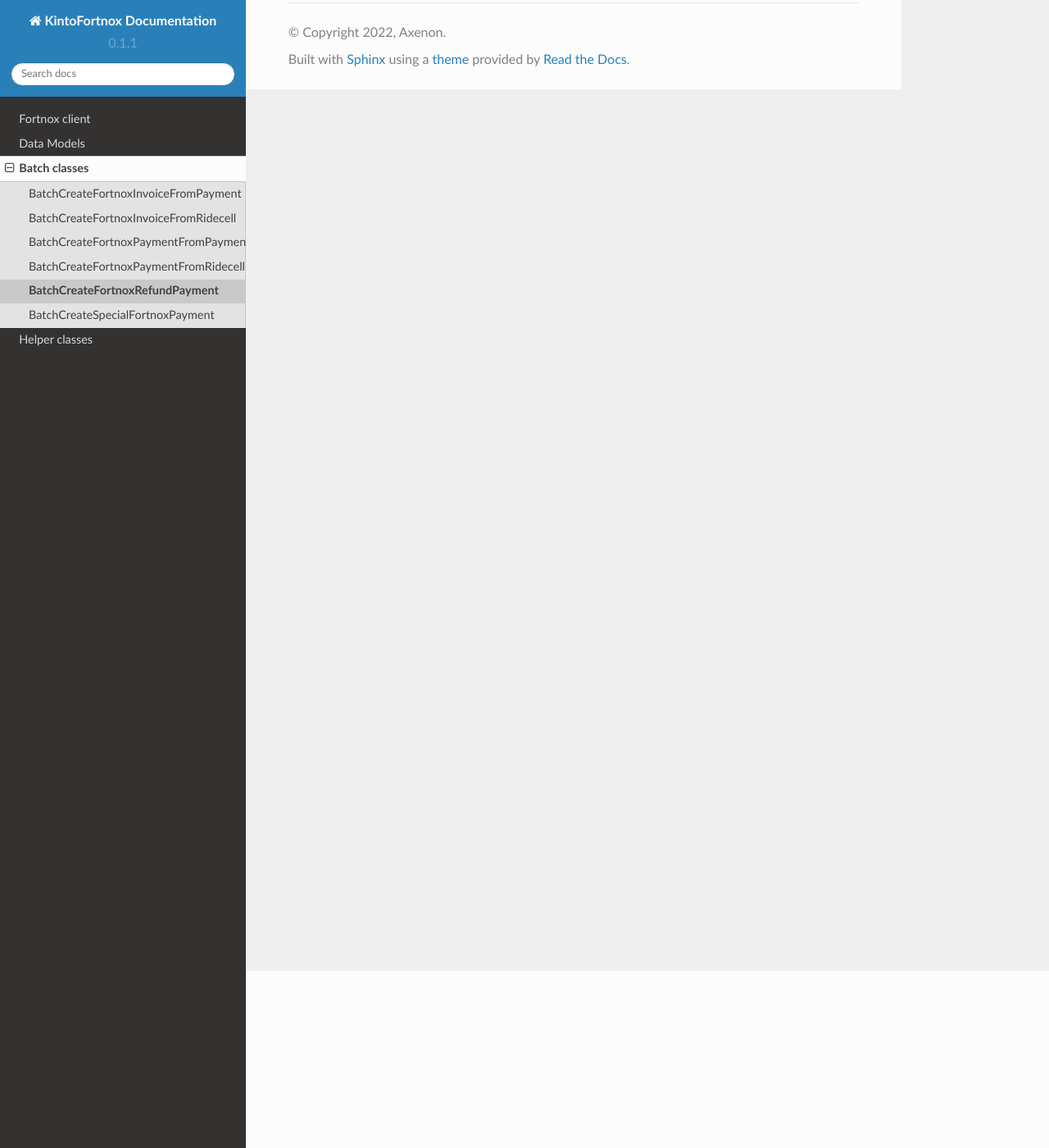
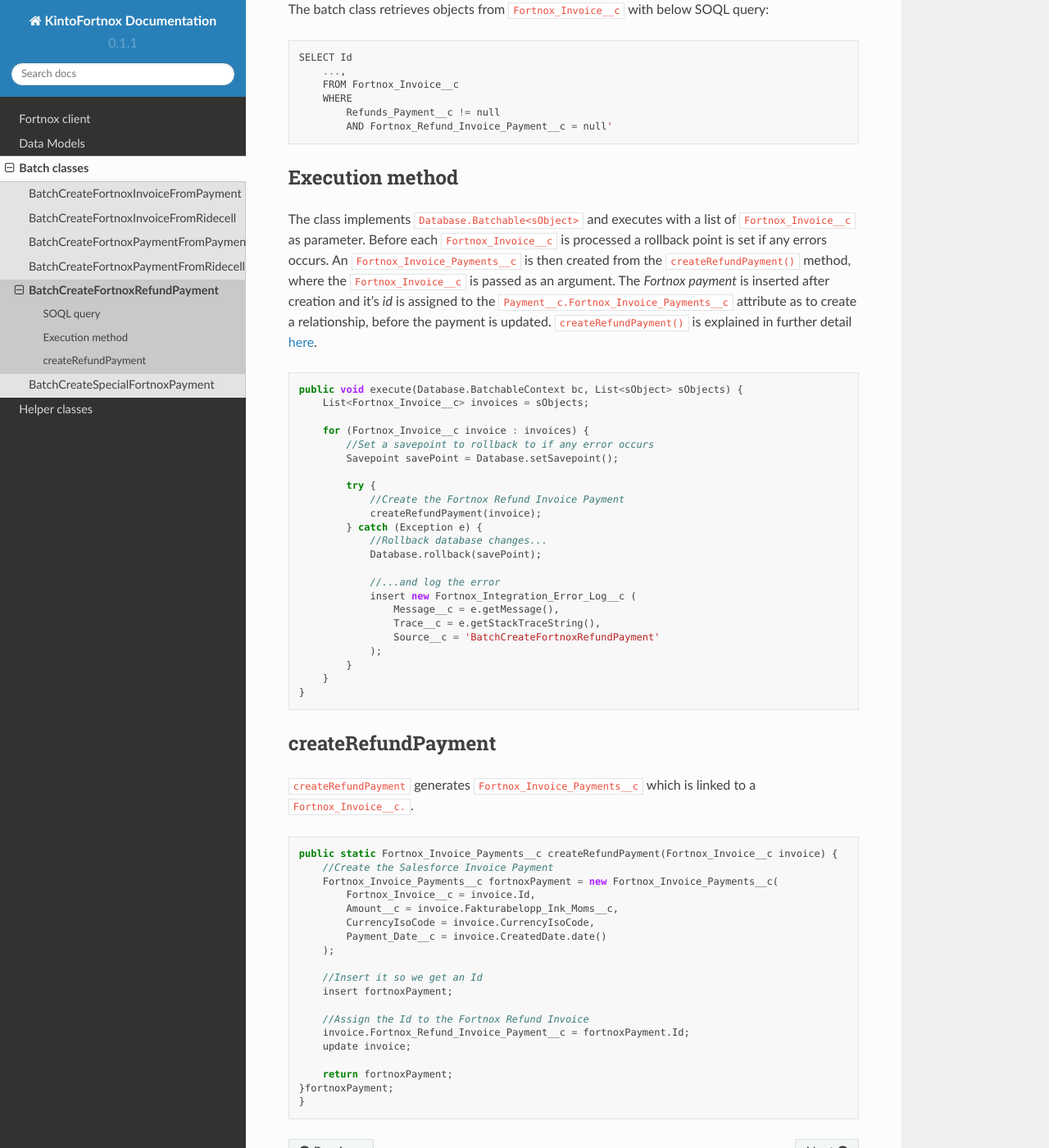
Before and after one commit to AxenonDevOps/KintoFortnoxDocs, a Sphinx documentation site: the page built from docs/source/BatchCreateFortnoxRefundPayment.rst, in a window 1280 px wide and 1400 px high, scrolled down 216 px. Shown: the whole window at 82% size. Built offline with Sphinx 7.4.7 and the Read the Docs theme 2.0.0, drawn with Linux system fonts in a browser that asks for light colours.

Commit message:
more doc

```diff
--- a/docs/source/BatchCreateFortnoxRefundPayment.rst
+++ b/docs/source/BatchCreateFortnoxRefundPayment.rst
@@ -1,2 +1,85 @@
 BatchCreateFortnoxRefundPayment
------------------------------------
+=====================================
+
+SOQL query
+-----------
+
+The batch class retrieves objects from ``Fortnox_Invoice__c`` with below SOQL query:
+
+.. code-block::
+
+    SELECT Id
+        ...,
+        FROM Fortnox_Invoice__c
+        WHERE
+            Refunds_Payment__c != null
+            AND Fortnox_Refund_Invoice_Payment__c = null'
+
+
+Execution method
+-----------------
+
+The class implements ``Database.Batchable<sObject>`` and executes with a list of ``Fortnox_Invoice__c`` as parameter.
+Before each ``Fortnox_Invoice__c`` is processed a rollback point is set if any errors occurs.
+An ``Fortnox_Invoice_Payments__c`` is then created from the ``createRefundPayment()`` method,
+where the ``Fortnox_Invoice__c`` is passed as an argument.
+The `Fortnox payment` is inserted after creation and it's `id` is assigned
+to the ``Payment__c.Fortnox_Invoice_Payments__c``
+attribute as to create a relationship, before the payment is updated.
+``createRefundPayment()`` is explained in further detail
+:ref:`here <BatchCreateFortnoxRefundPayment:createRefundPayment>`.
+
+.. code-block:: javascript
+
+    public void execute(Database.BatchableContext bc, List<sObject> sObjects) {
+        List<Fortnox_Invoice__c> invoices = sObjects;
+
+        for (Fortnox_Invoice__c invoice : invoices) {
+            //Set a savepoint to rollback to if any error occurs
+            Savepoint savePoint = Database.setSavepoint();
+
+            try {
+                //Create the Fortnox Refund Invoice Payment
+                createRefundPayment(invoice);
+            } catch (Exception e) {
+                //Rollback database changes...
+                Database.rollback(savePoint);
+
+                //...and log the error
+                insert new Fortnox_Integration_Error_Log__c (
+                    Message__c = e.getMessage(),
+                    Trace__c = e.getStackTraceString(),
+                    Source__c = 'BatchCreateFortnoxRefundPayment'
+                );
+            }
+        }
+    }
+
+
+createRefundPayment
+---------------------
+
+``createRefundPayment`` generates ``Fortnox_Invoice_Payments__c`` which is linked
+to a ``Fortnox_Invoice__c.``.
+
+.. code-block:: javascript
+
+    public static Fortnox_Invoice_Payments__c createRefundPayment(Fortnox_Invoice__c invoice) {
+        //Create the Salesforce Invoice Payment
+        Fortnox_Invoice_Payments__c fortnoxPayment = new Fortnox_Invoice_Payments__c(
+            Fortnox_Invoice__c = invoice.Id,
+            Amount__c = invoice.Fakturabelopp_Ink_Moms__c,
+            CurrencyIsoCode = invoice.CurrencyIsoCode,
+            Payment_Date__c = invoice.CreatedDate.date()
+        );
+
+        //Insert it so we get an Id
+        insert fortnoxPayment;
+
+        //Assign the Id to the Fortnox Refund Invoice
+        invoice.Fortnox_Refund_Invoice_Payment__c = fortnoxPayment.Id;
+        update invoice;
+
+        return fortnoxPayment;
+    }fortnoxPayment;
+    }
```
